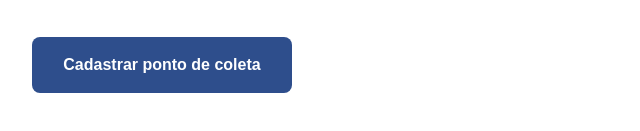
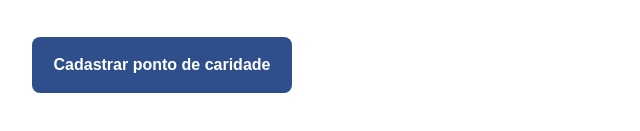
Before and after one commit to Gabrielduarte159/Carity, a website: page src/views/create-point.html in a window 1280 px wide. Shown: the part 1169-1300 px from the top of the page, 307-947 px from the left. Drawn offline with nearby package versions, Linux system fonts and the light colour scheme; files that its build step writes are made by us from their sources; no server answers; files whose address does not match are found by name.

Commit message:
Atualizei o texto do botao

```diff
--- a/src/views/create-point.html
+++ b/src/views/create-point.html
@@ -99,7 +99,7 @@
                 <input type="hidden" name="items">
             </fieldset>
 
-            <button type="submit">Cadastrar ponto de coleta</button>
+            <button type="submit">Cadastrar ponto de caridade</button>
     </form>
 
 
```
